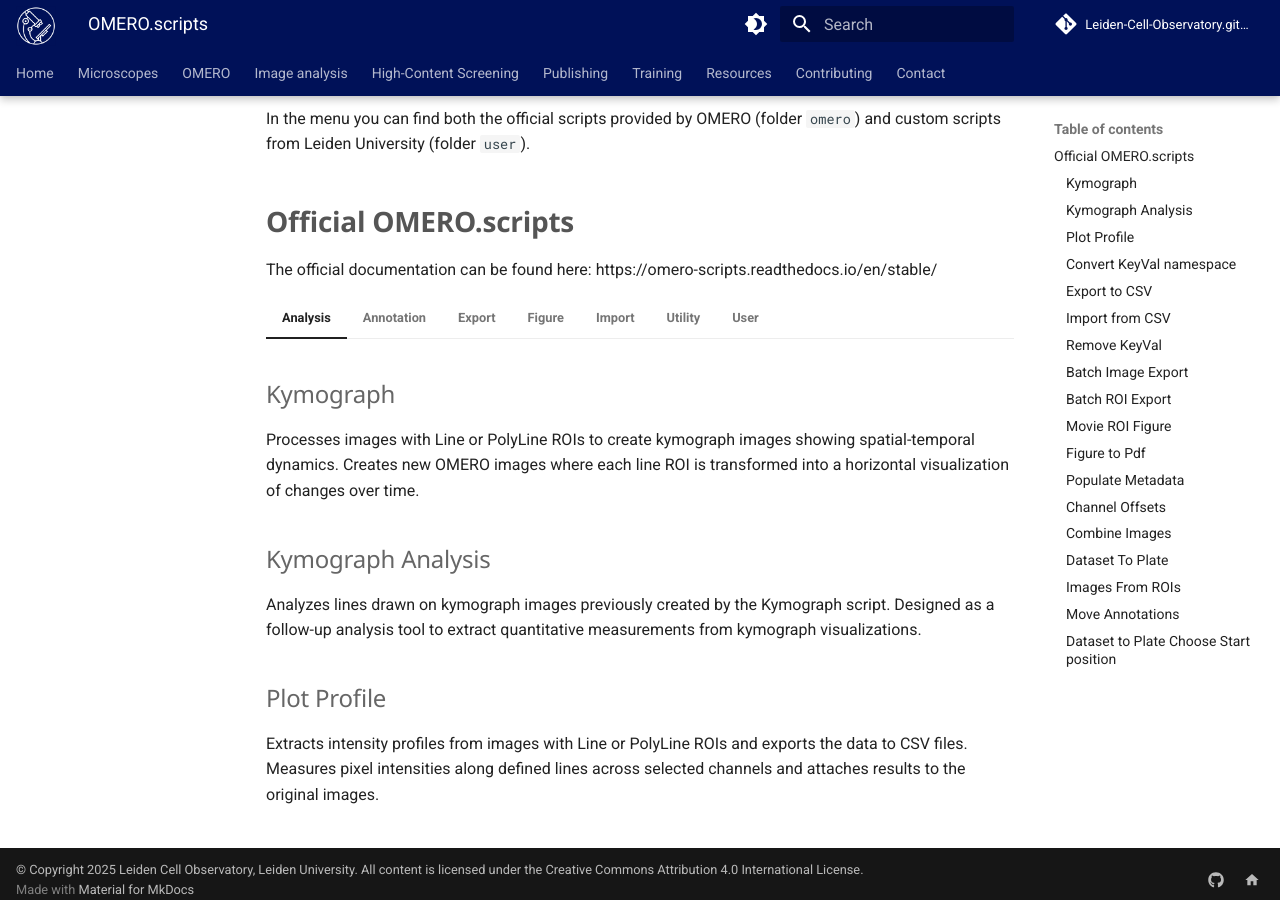
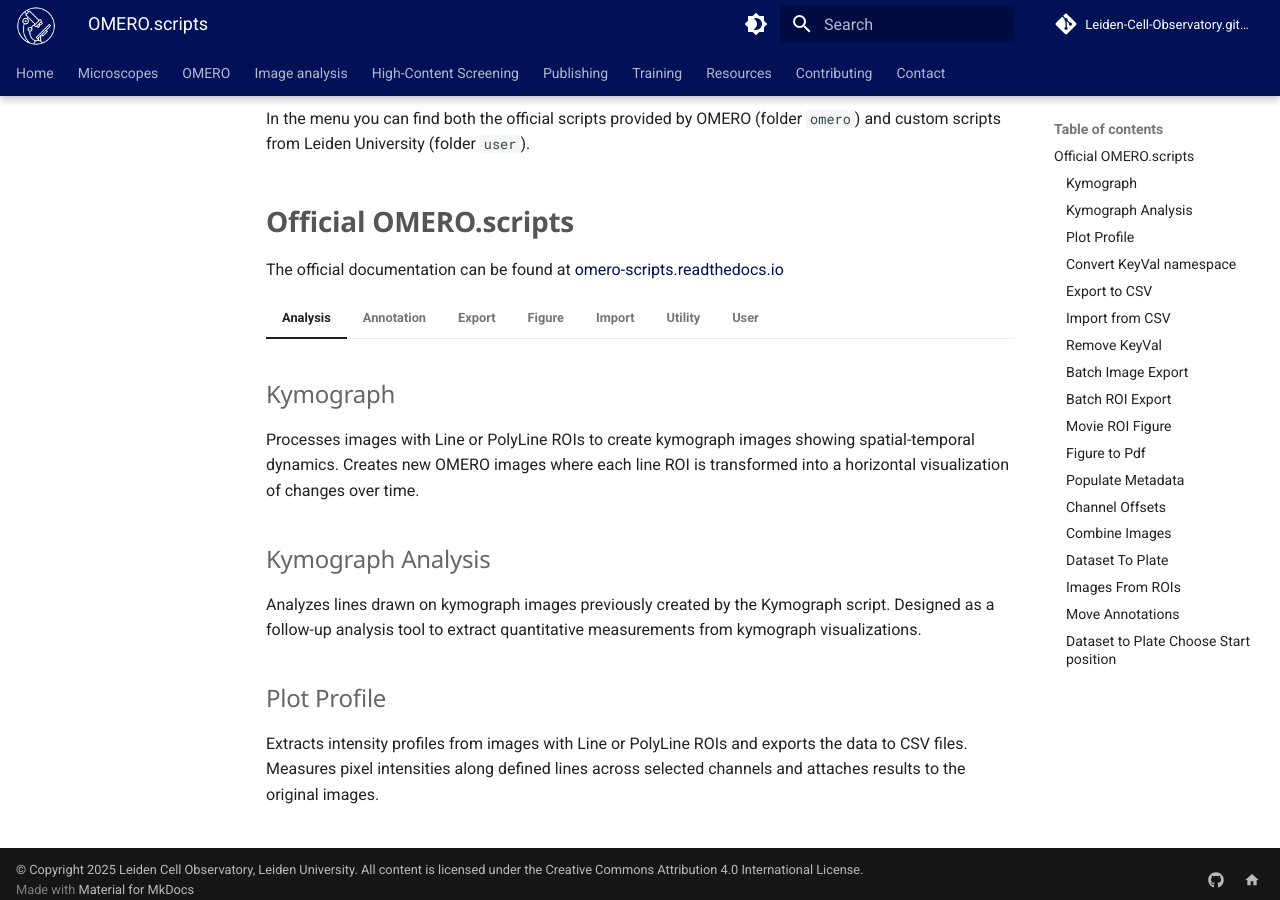
Before and after one commit to Leiden-Cell-Observatory/Leiden-Cell-Observatory.github.io, an MkDocs documentation site: the page built from docs/omero/analysis/scripts.md, in a window 1280 px wide and 900 px high, scrolled down 582 px. Built offline with MkDocs 1.6.1 and Material for MkDocs 9.7.7, drawn with Linux system fonts in a browser that asks for light colours; comment, search, counter and statistics services are not loaded.

Commit message:
Update scripts.md

```diff
--- a/docs/omero/analysis/scripts.md
+++ b/docs/omero/analysis/scripts.md
@@ -7,7 +7,7 @@
 In the menu you can find both the official scripts provided by OMERO (folder `omero`) and custom scripts from Leiden University (folder `user`).
 
 ## Official OMERO.scripts
-The official documentation can be found here: https://omero-scripts.readthedocs.io/en/stable/
+The official documentation can be found at [omero-scripts.readthedocs.io](https://omero-scripts.readthedocs.io/en/stable/)
 
 === "Analysis"
 
```
